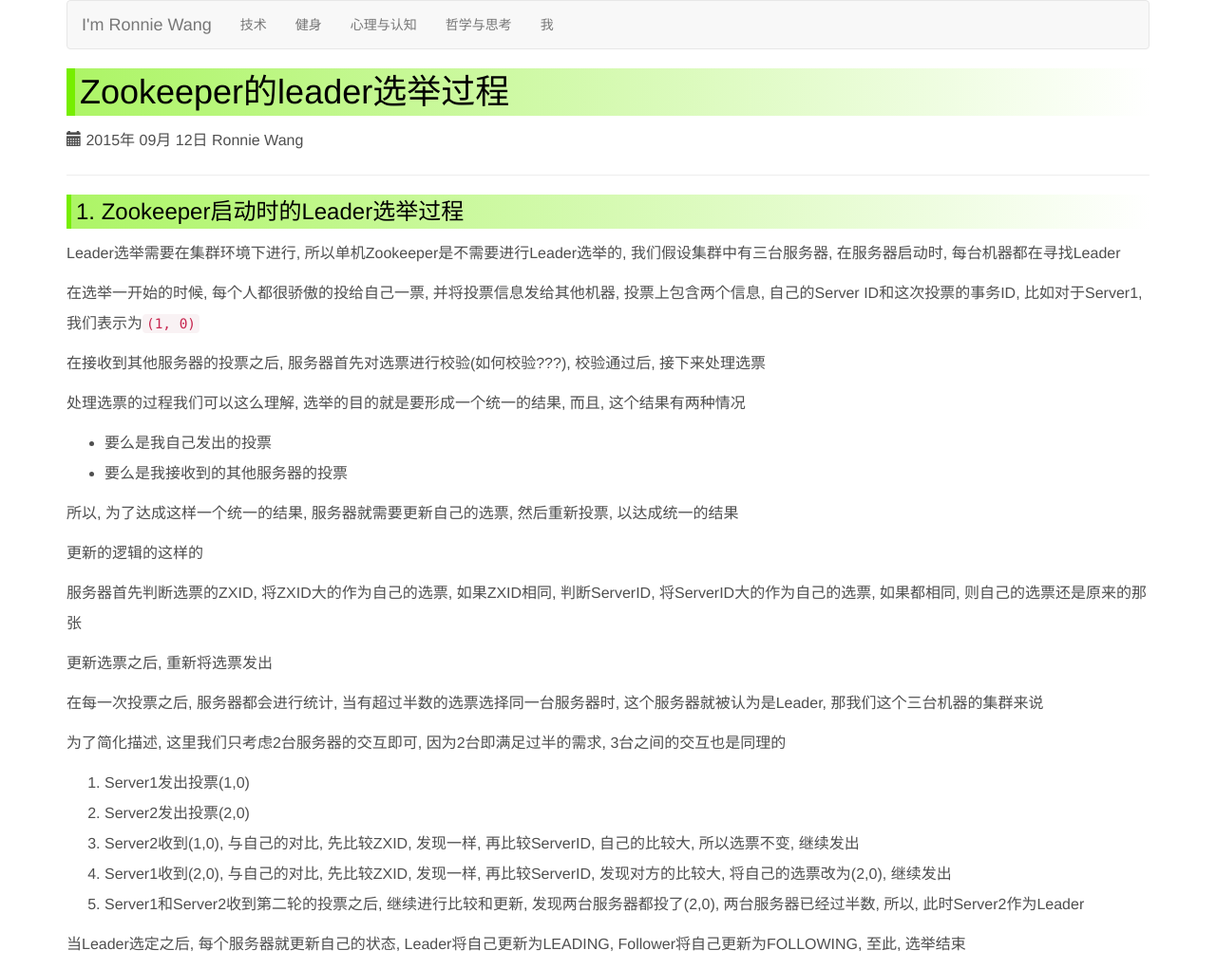
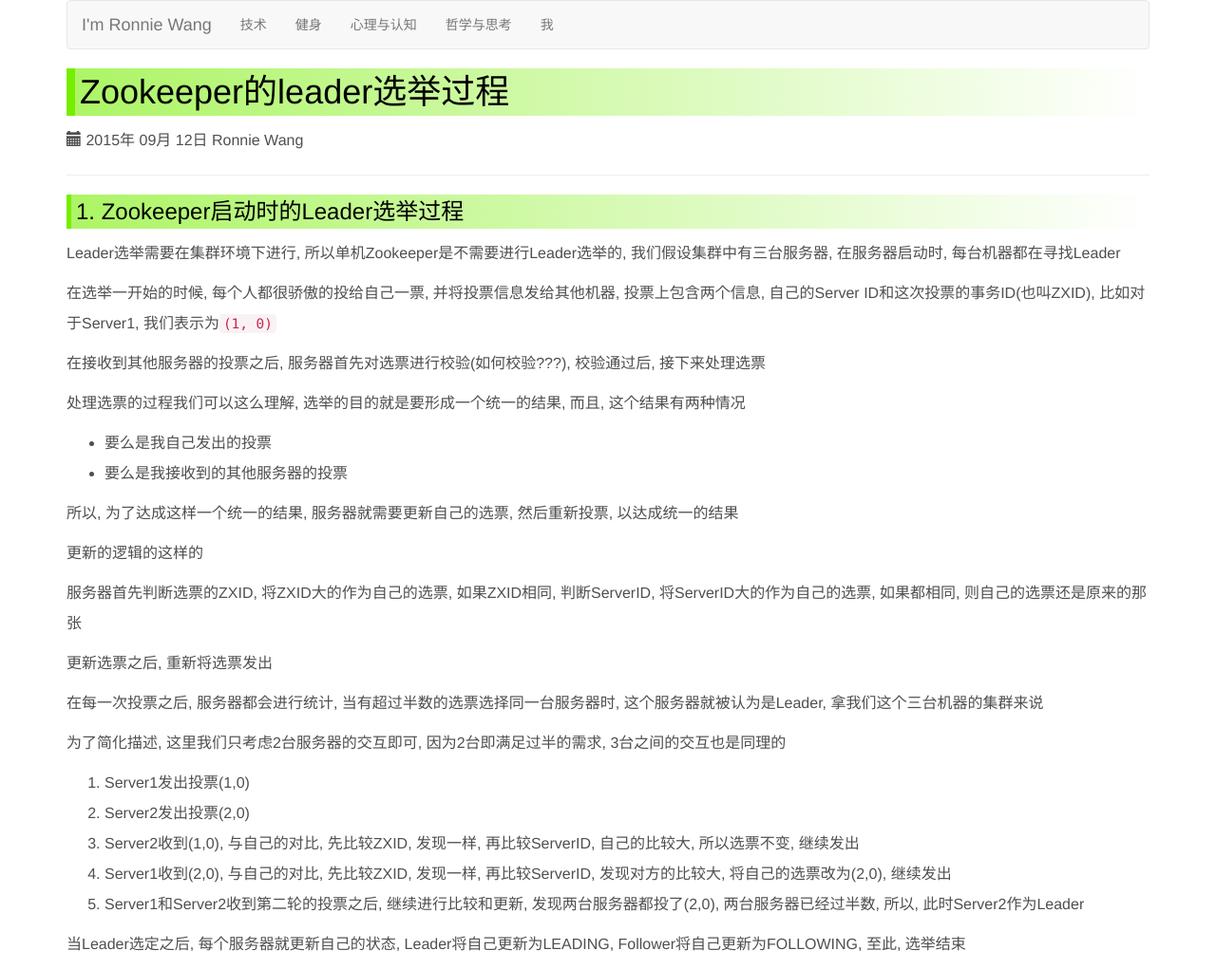
Before and after one commit to ronniewang/ronniewang.github.io, a Jekyll site: the page built from _posts/2015-09-12-zookeeper-leader.md, in a window 1280 px wide. Shown: the whole page at 95% size. Built offline with Jekyll 4.4.1, drawn with Linux system fonts in a browser that asks for light colours.

Commit message:
update files

```diff
--- a/_posts/2015-09-12-zookeeper-leader.md
+++ b/_posts/2015-09-12-zookeeper-leader.md
@@ -9,7 +9,7 @@
 
 Leader选举需要在集群环境下进行, 所以单机Zookeeper是不需要进行Leader选举的, 我们假设集群中有三台服务器, 在服务器启动时, 每台机器都在寻找Leader
 
-在选举一开始的时候, 每个人都很骄傲的投给自己一票, 并将投票信息发给其他机器, 投票上包含两个信息, 自己的Server ID和这次投票的事务ID, 比如对于Server1, 我们表示为`(1, 0)`
+在选举一开始的时候, 每个人都很骄傲的投给自己一票, 并将投票信息发给其他机器, 投票上包含两个信息, 自己的Server ID和这次投票的事务ID(也叫ZXID), 比如对于Server1, 我们表示为`(1, 0)`
 
 在接收到其他服务器的投票之后, 服务器首先对选票进行校验(如何校验???), 校验通过后, 接下来处理选票
 
@@ -26,7 +26,7 @@
 
 更新选票之后, 重新将选票发出
 
-在每一次投票之后, 服务器都会进行统计, 当有超过半数的选票选择同一台服务器时, 这个服务器就被认为是Leader, 那我们这个三台机器的集群来说
+在每一次投票之后, 服务器都会进行统计, 当有超过半数的选票选择同一台服务器时, 这个服务器就被认为是Leader, 拿我们这个三台机器的集群来说
 
 为了简化描述, 这里我们只考虑2台服务器的交互即可, 因为2台即满足过半的需求, 3台之间的交互也是同理的
 1. Server1发出投票(1,0)
```
